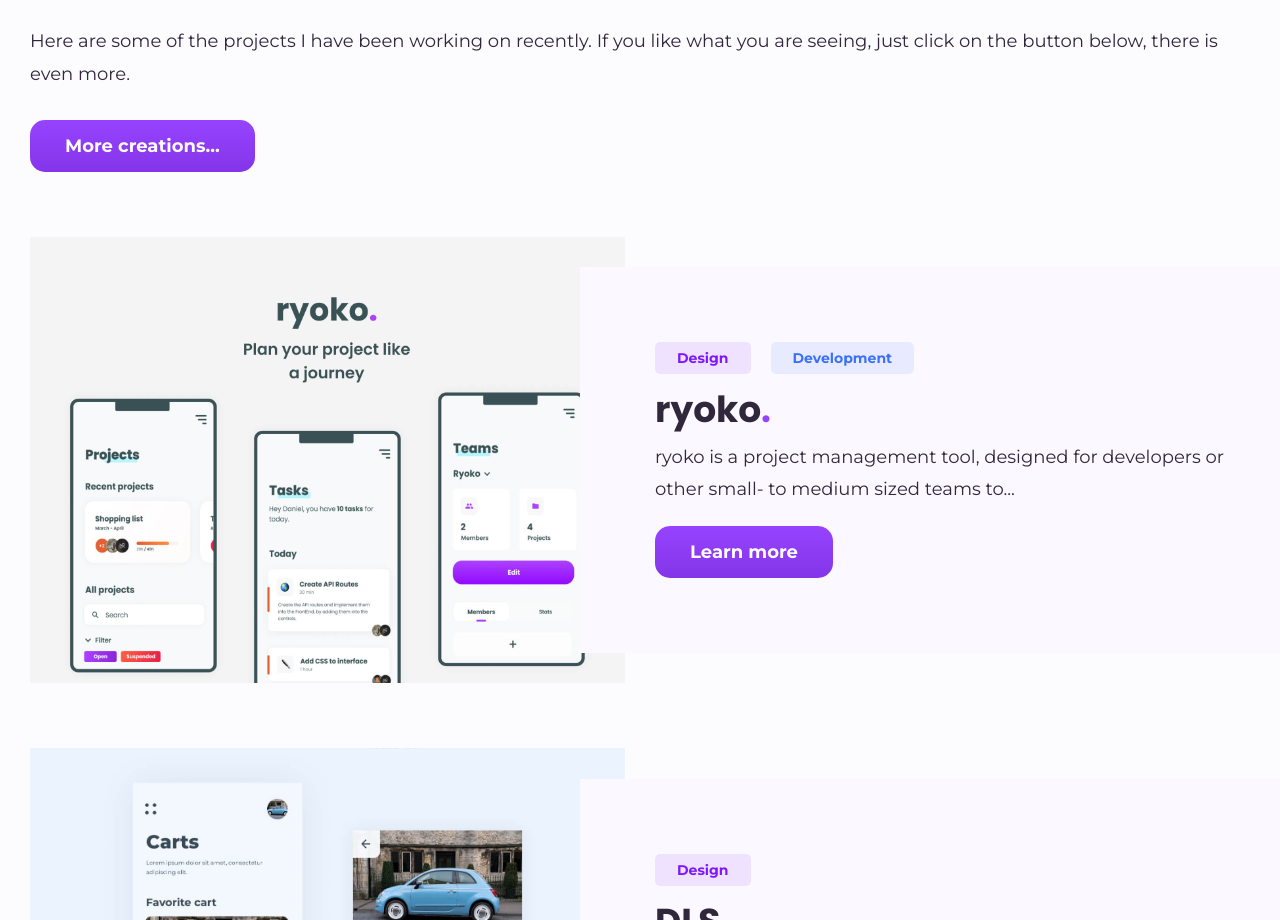
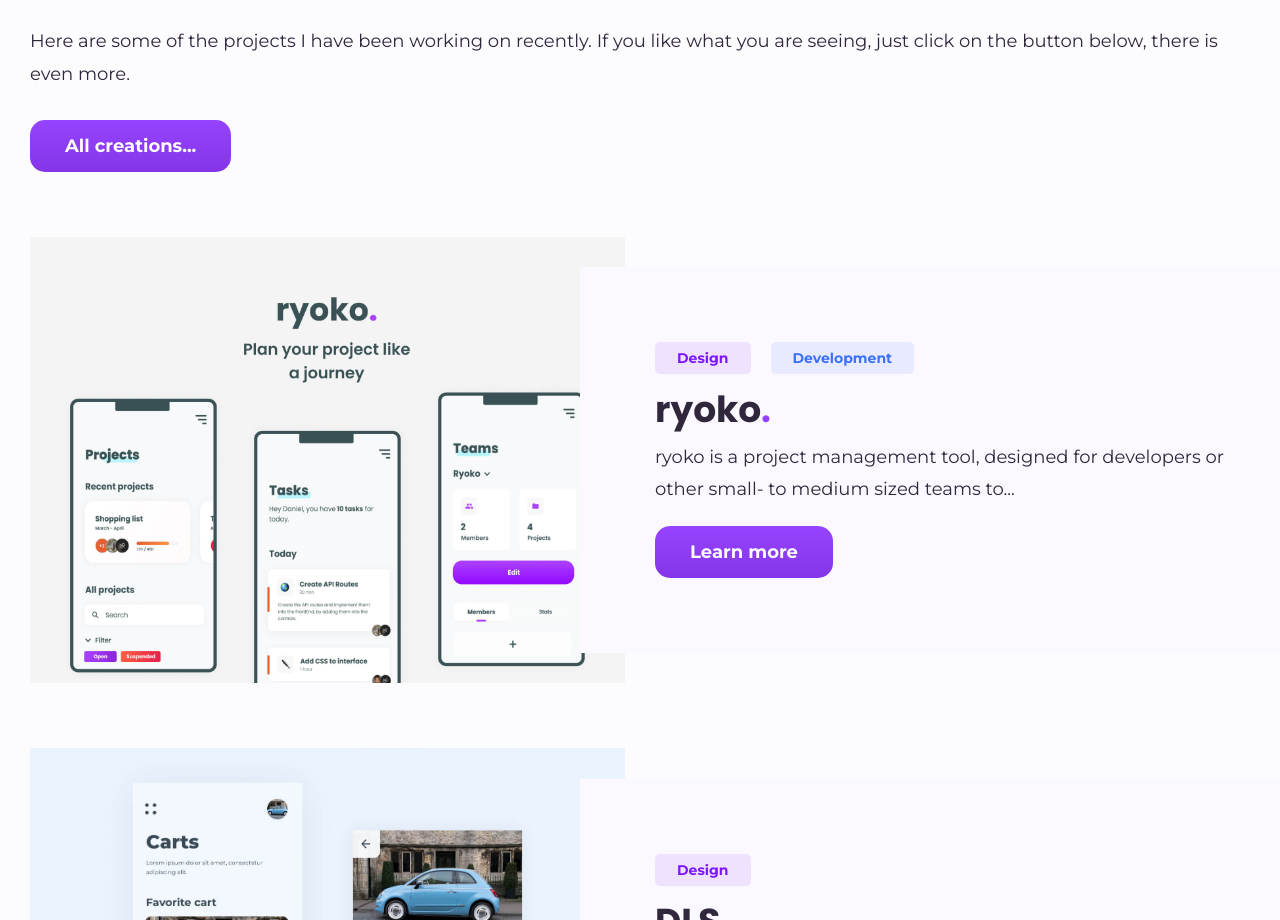
Before and after one commit to danielplan/danielplan.github.io_old, a React (Create React App) app: page / in a window 1280 px wide. Shown: the part 997-1917 px from the top of the page. Built offline with nearby package versions, Linux system fonts and the light colour scheme.

Commit message:
last fix

```diff
--- a/src/pages/Home/index.tsx
+++ b/src/pages/Home/index.tsx
@@ -43,7 +43,7 @@ export default function Home(): JSX.Element {
                                 If you like what you are seeing, just click on the button below, there is even more.
                             </p>
                             <Button route="/creations">
-                                More creations...
+                                All creations...
                             </Button>
                         </div>
                     </div>
```
